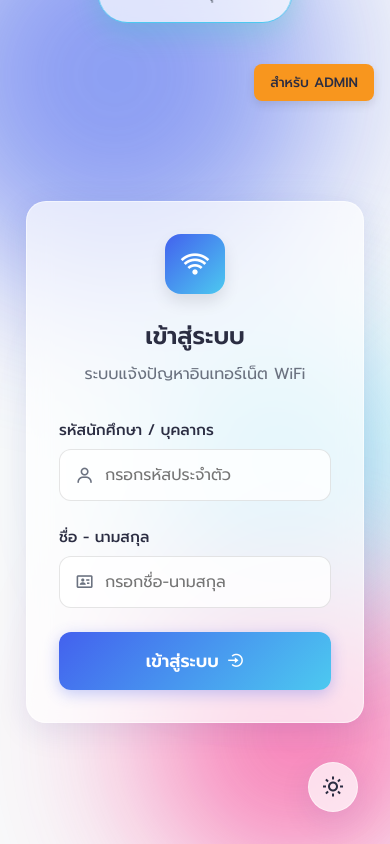
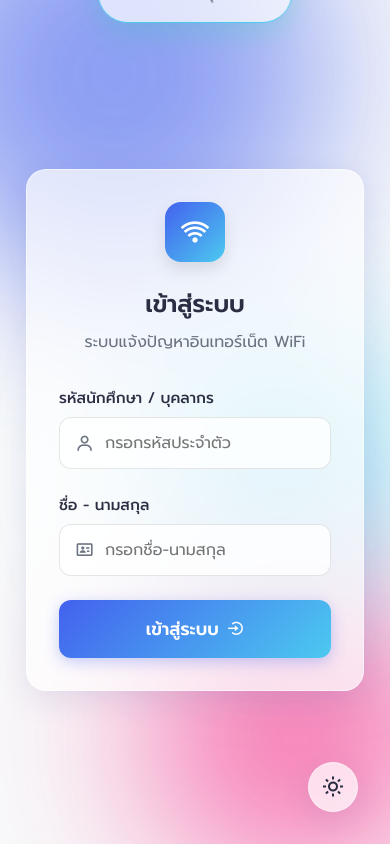
Before and after one commit to wosangxr/wifi-report, a website: page index.html in a window 390 px wide. Drawn offline with nearby package versions, Linux system fonts and the light colour scheme; no server answers.

Commit message:
Refactor admin button into document flow and align mobile UI

```diff
--- a/index.html
+++ b/index.html
@@ -15,7 +15,6 @@
     <button id="globalThemeToggle" class="floating-theme-btn" title="เปลี่ยนธีม">
         <i class='bx bx-sun'></i>
     </button>
-    <a href="admin.html" class="admin-login-btn">สำหรับ ADMIN</a>
     <div class="bg-shapes">
         <div class="shape shape-1"></div>
         <div class="shape shape-2"></div>
--- a/styles.css
+++ b/styles.css
@@ -370,19 +370,16 @@ textarea { padding-left: 1rem; resize: vertical; }
 }
 
 .admin-login-btn {
-    position: fixed;
-    top: 2rem;
-    right: 2rem;
-    background-color: rgba(244, 162, 97, 0.8); /* fallback if warning not defined, matching the screenshot closely */
+    display: inline-block;
+    background-color: rgba(244, 162, 97, 0.8);
     background: var(--warning, #f4a261);
     color: var(--dark, #2b2d42);
-    padding: 0.5rem 1rem;
+    padding: 0.6rem 1.5rem;
     border-radius: 8px;
     text-decoration: none;
-    font-size: 0.85rem;
-    font-weight: 500;
+    font-size: 0.95rem;
+    font-weight: 600;
     box-shadow: 0 4px 10px rgba(0, 0, 0, 0.1);
-    z-index: 100;
     transition: all 0.3s ease;
 }
 
@@ -552,14 +549,7 @@ textarea { padding-left: 1rem; resize: vertical; }
 
 /* Mobile Adjustments */
 @media (max-width: 768px) {
-    .admin-login-btn {
-        top: 4rem;
-        right: 1rem;
-    }
     .login-container {
-        margin-top: 5rem;
-    }
-    .container {
-        margin-top: 4rem;
+        margin-top: 1rem;
     }
 }
```
Also changed, not shown: admin.html (+0 -1 lines).
